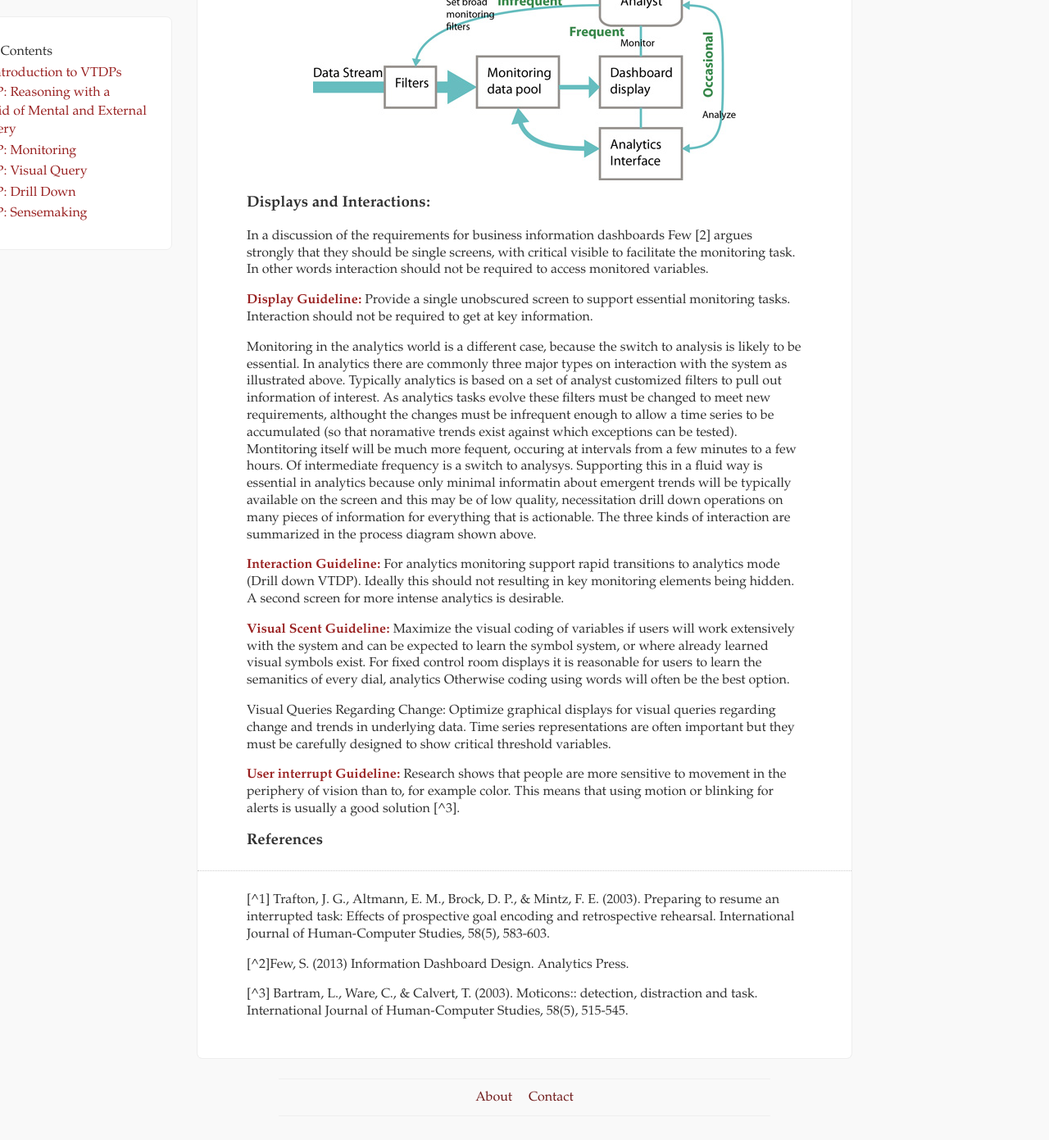
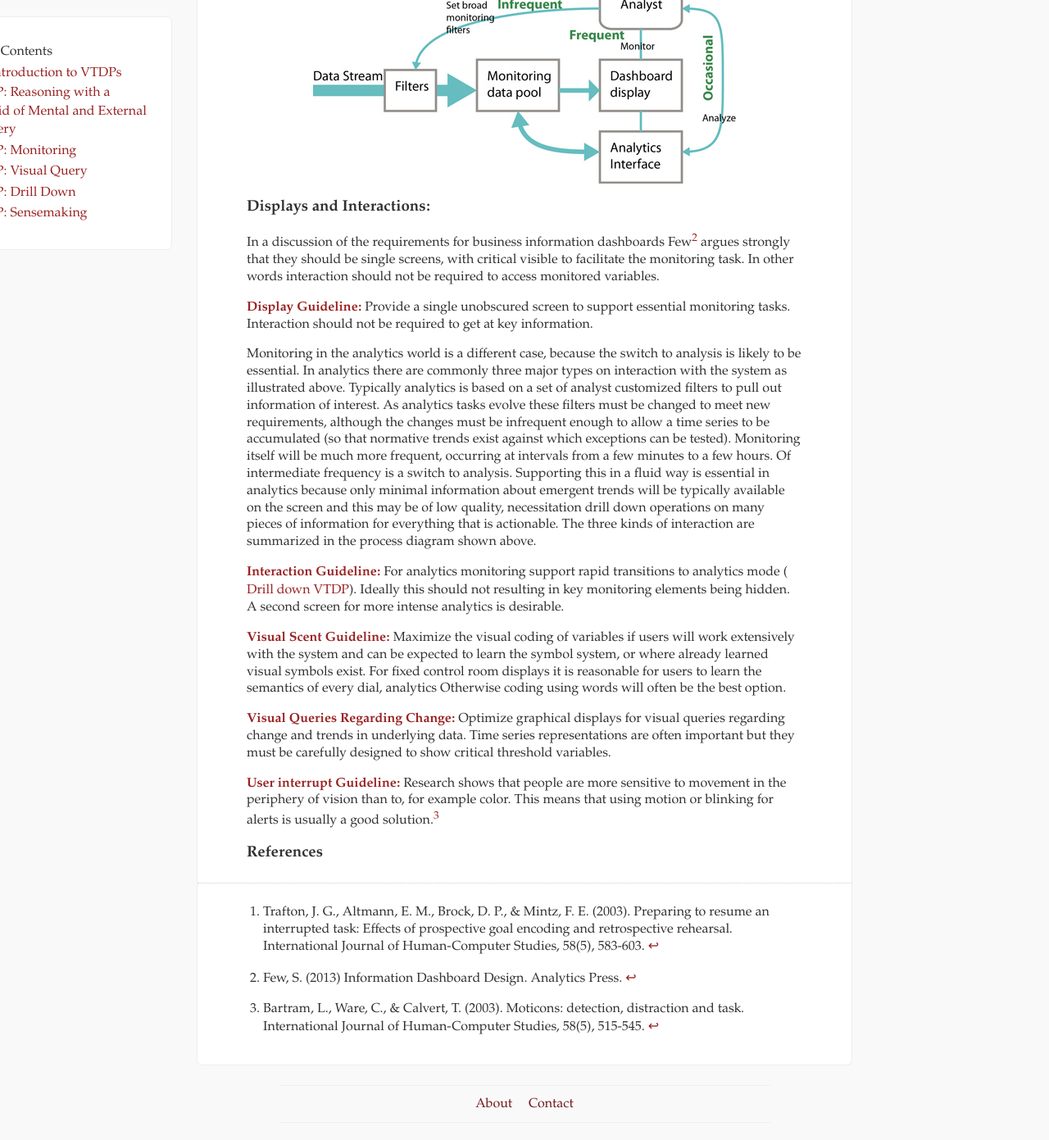
Before and after one commit to ColinWare/VTDPsite, a Jekyll site: the page built from _posts/2014-09-16-Monitoring.md, in a window 1280 px wide and 1400 px high, scrolled down 1430 px. Shown: the top 1391 px of the window at 82% size. Built offline with Jekyll 4.4.1, drawn with Linux system fonts in a browser that asks for light colours; nearby versions of some CDN libraries; some of the changed text lies outside the part shown.

Commit message:
Text reflow for easier editing, some minor formatting fixes

```diff
--- a/_posts/2014-09-16-Monitoring.md
+++ b/_posts/2014-09-16-Monitoring.md
@@ -3,13 +3,26 @@
 title: "VTDP: Monitoring"
 ---
 
-The term monitoring is used for a set of tasks where an operator is responsible for maintaining a level of awareness of some system, or situation. Monitoring has been studied extensively for the design of control room displays, used with power distribution networks, factory processes, and controls for complex vehicles such as aircraft. Monitoring panels called information dashboards are increasingly used in business. The use of monitoring in visual analytics may require a more flexible, dynamic approach since what is being monitored will more frequently than for these other applications.
+The term monitoring is used for a set of tasks where an operator is responsible
+for maintaining a level of awareness of some system, or situation. Monitoring
+has been studied extensively for the design of control room displays, used with
+power distribution networks, factory processes, and controls for complex
+vehicles such as aircraft. Monitoring panels called information dashboards are
+increasingly used in business. The use of monitoring in visual analytics may
+require a more flexible, dynamic approach since what is being monitored will
+more frequently than for these other applications.
 
-**Example 1:** A business executive uses a dashboard display check recent sales figures by region and aspects of the supply pipeline.
+**Example 1:** A business executive uses a dashboard display check recent sales
+figures by region and aspects of the supply pipeline.
 
-**Example 2:** A technician in a chemical factor is required to monitor the ongoing state of flow through pipes, pressure levels and various other process parameters to ensure that the plant is performing within defined parameters and that there are no warning signs.
+**Example 2:** A technician in a chemical factor is required to monitor the
+ongoing state of flow through pipes, pressure levels and various other process
+parameters to ensure that the plant is performing within defined parameters
+and that there are no warning signs.
 
-**Example 3:** An analyst responsible for monitoring the impact of Hollywood productions using Twitter, is expected to report on adverse publicity memes, as well as total volumes and global trends.
+**Example 3:** An analyst responsible for monitoring the impact of Hollywood
+productions using Twitter, is expected to report on adverse publicity memes,
+as well as total volumes and global trends.
 
 ### The monitoring process
 
@@ -26,38 +39,90 @@
 
 ### Characteristics of Monitoring
 
-Dual task and multi-task:  Typically monitoring is only one of the responsibilities of a system operator, executive, or analyst. In their monitoring activity analysts are expected to maintain an ongoing alertness for new developments, or critical situations, but they typically have an ongoing workload of other tasks. Because of this monitoring is intermittent and cognitive costs are incurred during task switching [^1].
+Dual task and multi-task:  Typically monitoring is only one of the
+responsibilities of a system operator, executive, or analyst. In their
+monitoring activity analysts are expected to maintain an ongoing alertness for
+new developments, or critical situations, but they typically have an ongoing
+workload of other tasks. Because of this monitoring is intermittent and
+cognitive costs are incurred during task switching.[^1]
 
-**Exceptions:** Changes to the status quo are often especially important in monitoring. Sometimes there are designated trigger values that require specific actions. For example, a specified drop in pulse rate or blood pressure in a patient being monitored may result in an alarm requiring actions by medical staff.
+**Exceptions:**
+Changes to the status quo are often especially important in monitoring.
+Sometimes there are designated trigger values that require specific actions. For
+example, a specified drop in pulse rate or blood pressure in a patient being
+monitored may result in an alarm requiring actions by medical staff.
 
-Trends and emerging patterns: Operators and analysts are also expected to be aware of general trends usually of a number of variables, and also emergent patterns in the data.
+Trends and emerging patterns: Operators and analysts are also expected to be
+aware of general trends usually of a number of variables, and also emergent
+patterns in the data.
 
-**Links to actions:**  The goal of monitoring is to enable people to take appropriate actions as a result of exceptions, trends and emerging patterns. Taking action is another form of task switching with attendant cogntive costs.
+**Links to actions:**
+The goal of monitoring is to enable people to take appropriate actions as a
+result of exceptions, trends and emerging patterns. Taking action is another
+form of task switching with attendant cognitive costs.
 
-**Vigilance:** Certain kinds of monitoring constitute what are called vigilance tasks. These are prolonged, monotonous, visual search tasks where a rare and often weak signal may have disastrous consequences if missed.
+**Vigilance:**
+Certain kinds of monitoring constitute what are called vigilance tasks. These
+are prolonged, monotonous, visual search tasks where a rare and often weak
+signal may have disastrous consequences if missed.
 
 ![Interactions in monitoring occur as different temporal frequencies](/images/MonitoringSystemSchema.jpg)
 
 
 ### Displays and Interactions:
-In a discussion of the requirements for business information dashboards Few [2] argues strongly that they should be single screens, with critical visible to facilitate the monitoring task. In other words interaction should not be required to access monitored variables.
 
-**Display Guideline:** Provide a single unobscured screen to support essential monitoring tasks. Interaction should not be required to get at key information.
+In a discussion of the requirements for business information dashboards Few[^2]
+argues strongly that they should be single screens, with critical visible to
+facilitate the monitoring task. In other words interaction should not be
+required to access monitored variables.
 
-Monitoring in the analytics world is a different case, because the switch to analysis is likely to be essential. In analytics there are commonly three major types on interaction with the system as illustrated above. Typically analytics is based on a set of analyst customized filters to pull out information of interest. As analytics tasks evolve these filters must be changed to meet new requirements, althought the changes must be infrequent enough to allow a time series to be accumulated (so that noramative trends exist against which exceptions can be tested). Montitoring itself will be much more fequent, occuring at intervals from a few minutes to a few hours. Of intermediate frequency is a switch to analysys. Supporting this in a fluid way is essential in analytics because only minimal informatin about emergent trends will be typically available on the screen and this may be of low quality, necessitation drill down operations on many pieces of information for everything that is actionable. The three kinds of interaction are summarized in the process diagram shown above.
+**Display Guideline:**
+Provide a single unobscured screen to support essential monitoring tasks.
+Interaction should not be required to get at key information.
 
-**Interaction Guideline:** For analytics monitoring support rapid transitions to analytics mode (Drill down VTDP). Ideally this should not resulting in key monitoring elements being hidden. A second screen for more intense analytics is desirable.
+Monitoring in the analytics world is a different case, because the switch to
+analysis is likely to be essential. In analytics there are commonly three major
+types on interaction with the system as illustrated above. Typically analytics
+is based on a set of analyst customized filters to pull out information of
+interest. As analytics tasks evolve these filters must be changed to meet new
+requirements, although the changes must be infrequent enough to allow a time
+series to be accumulated (so that normative trends exist against which
+exceptions can be tested). Monitoring itself will be much more frequent,
+occurring at intervals from a few minutes to a few hours. Of intermediate
+frequency is a switch to analysis. Supporting this in a fluid way is essential
+in analytics because only minimal information about emergent trends will be
+typically available on the screen and this may be of low quality, necessitation
+drill down operations on many pieces of information for everything that is
+actionable. The three kinds of interaction are summarized in the process diagram
+shown above.
 
-**Visual Scent Guideline:** Maximize the visual coding of variables if users will work extensively with the system and can be expected to learn the symbol system, or where already learned visual symbols exist. For fixed control room displays it is reasonable for users to learn the semanitics of every dial, analytics Otherwise coding using words will often be the best option.
+**Interaction Guideline:**
+For analytics monitoring support rapid transitions to analytics mode
+([Drill down VTDP](/drill-down/)). Ideally this should not resulting in key monitoring elements being
+hidden. A second screen for more intense analytics is desirable.
 
-Visual Queries Regarding Change: Optimize graphical displays for visual queries regarding change and trends in underlying data. Time series representations are often important but they must be carefully designed to show critical threshold variables.
+**Visual Scent Guideline:**
+Maximize the visual coding of variables if users will work extensively with the
+system and can be expected to learn the symbol system, or where already learned
+visual symbols exist. For fixed control room displays it is reasonable for users
+to learn the semantics of every dial, analytics Otherwise coding using words
+will often be the best option.
 
-**User interrupt Guideline:** Research shows that people are more sensitive to movement in the periphery of vision than to, for example color. This means that using motion or blinking for alerts is usually a good solution [^3].
+**Visual Queries Regarding Change:**
+Optimize graphical displays for visual queries
+regarding change and trends in underlying data. Time series representations are
+often important but they must be carefully designed to show critical threshold
+variables.
+
+**User interrupt Guideline:**
+Research shows that people are more sensitive to movement in the periphery of
+vision than to, for example color. This means that using motion or blinking for
+alerts is usually a good solution.[^3]
 
 ###References
 ------
-[^1] Trafton, J. G., Altmann, E. M., Brock, D. P., & Mintz, F. E. (2003). Preparing to resume an interrupted task: Effects of prospective goal encoding and retrospective rehearsal. International Journal of Human-Computer Studies, 58(5), 583-603.
+[^1]: Trafton, J. G., Altmann, E. M., Brock, D. P., & Mintz, F. E. (2003). Preparing to resume an interrupted task: Effects of prospective goal encoding and retrospective rehearsal. International Journal of Human-Computer Studies, 58(5), 583-603.
 
-[^2]Few, S. (2013) Information Dashboard Design. Analytics Press.
+[^2]: Few, S. (2013) Information Dashboard Design. Analytics Press.
 
-[^3] Bartram, L., Ware, C., & Calvert, T. (2003). Moticons:: detection, distraction and task. International Journal of Human-Computer Studies, 58(5), 515-545.
+[^3]: Bartram, L., Ware, C., & Calvert, T. (2003). Moticons: detection, distraction and task. International Journal of Human-Computer Studies, 58(5), 515-545.
```
Also changed, not shown: _posts/2014-09-03-SenseMaking.md (+31 -6 lines), _posts/2014-10-20-Introduction.md (+71 -14 lines).
